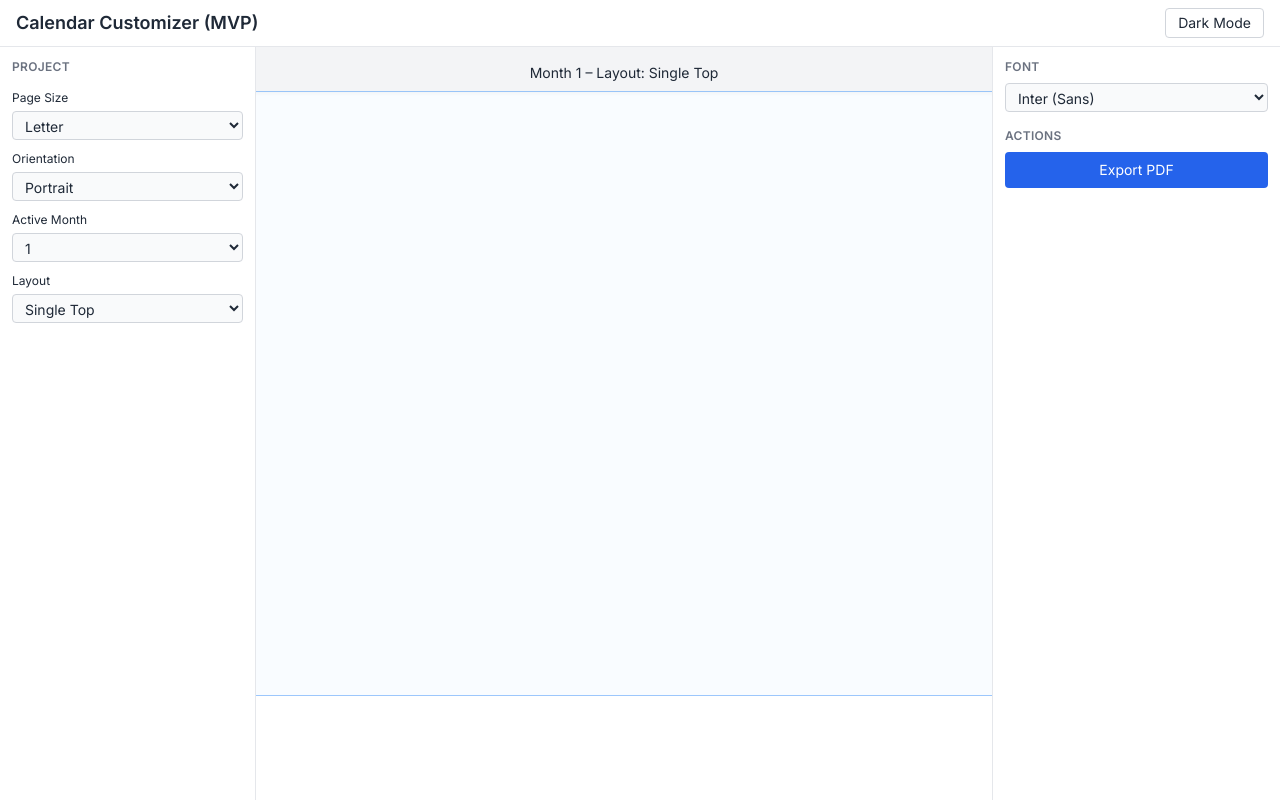
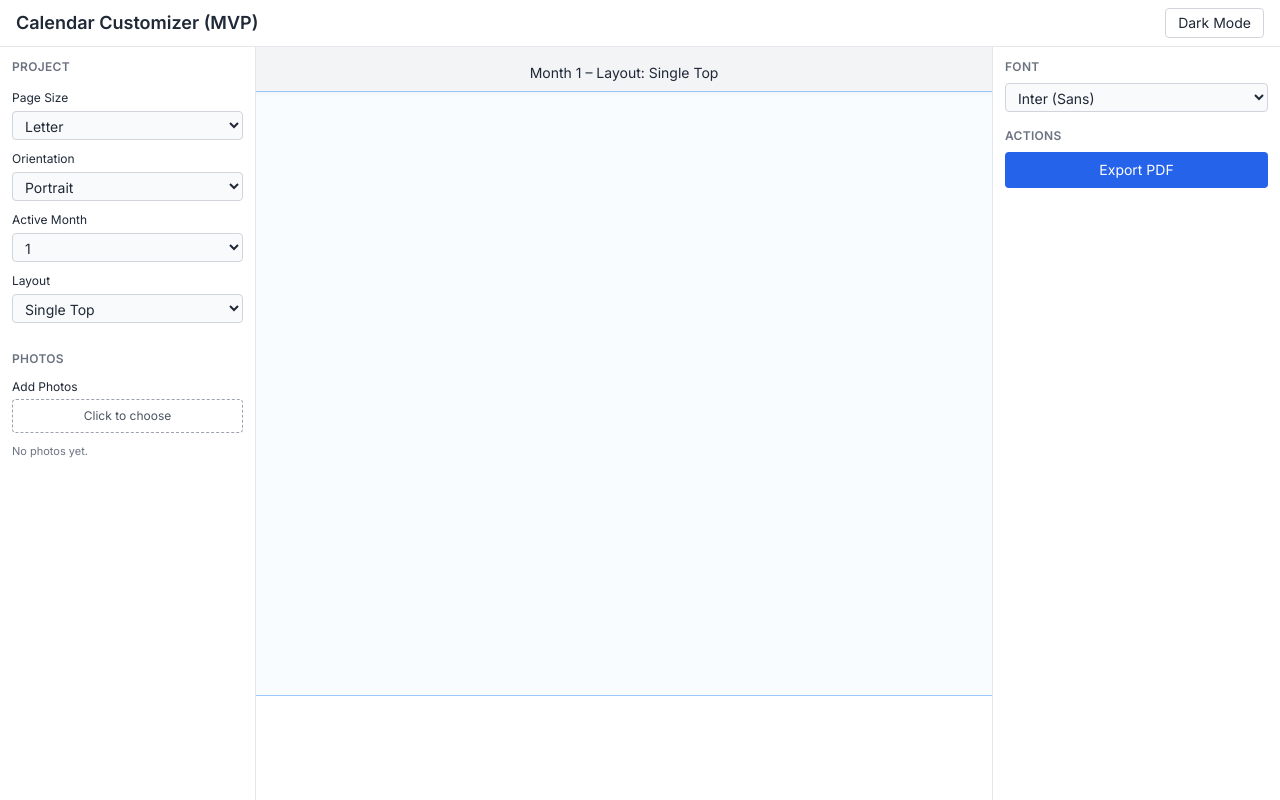
Before and after one commit to JoeProgrammer88/CalendarMaker, a React (Vite) app: page / in a window 1280 px wide. Built offline with nearby package versions, Linux system fonts and the light colour scheme.

Commit message:
feat: add photo management features with uploader and list components

```diff
--- a/src/store/store.ts
+++ b/src/store/store.ts
@@ -2,7 +2,7 @@ import { create } from 'zustand';
 import { immer } from 'zustand/middleware/immer';
 import { shallow } from 'zustand/shallow';
 import { defaultProject } from '../util/defaultProject.ts';
-import type { ProjectState, CalendarPageSizeKey, LayoutId } from '../types.ts';
+import type { ProjectState, CalendarPageSizeKey, LayoutId, MonthSlot } from '../types.ts';
 import { exportAsPdf } from '../util/exporter.ts';
 
 interface UIState {
@@ -19,6 +19,9 @@ interface Actions {
   setActiveMonth(idx: number): void;
   setFontFamily(font: string): void;
   exportProject(): Promise<void>;
+  addPhotos(files: FileList | File[]): Promise<void>;
+  assignPhotoToActiveSlot(photoId: string, slotId?: string): void;
+  updateActiveSlotTransform(delta: Partial<{ scale: number; translateX: number; translateY: number; rotationDegrees: number }>): void;
 }
 
 interface StoreShape {
@@ -45,6 +48,36 @@ export const useCalendarStore = create<StoreShape>()(immer((set, get) => ({
       } finally {
         set(s => { s.ui.exporting = false; });
       }
+    },
+    async addPhotos(files) {
+      const arr = Array.from(files);
+      const newPhotos = await Promise.all(arr.map(async f => {
+        const id = crypto.randomUUID();
+        const blob = f;
+        const previewUrl = URL.createObjectURL(blob);
+        return { id, originalBlobRef: '', previewBlobRef: '', name: f.name, assignedMonths: [], previewUrl };
+      }));
+      set(s => { s.project.photos.push(...newPhotos); });
+    },
+    assignPhotoToActiveSlot(photoId, slotId) {
+      set(s => {
+        const m = s.ui.activeMonth;
+        const monthPage = s.project.monthData[m];
+        const slot = slotId ? monthPage.slots.find((sl: MonthSlot) => sl.slotId === slotId) : monthPage.slots[0];
+        if (slot) slot.photoId = photoId;
+      });
+    },
+    updateActiveSlotTransform(delta) {
+      set(s => {
+        const m = s.ui.activeMonth;
+        const monthPage = s.project.monthData[m];
+        const slot: MonthSlot | undefined = monthPage.slots[0]; // simple: first slot active (future: track active slot)
+        if (!slot) return;
+        if (delta.scale !== undefined) slot.transform.scale = Math.min(5, Math.max(0.1, delta.scale));
+        if (delta.translateX !== undefined) slot.transform.translateX = delta.translateX;
+        if (delta.translateY !== undefined) slot.transform.translateY = delta.translateY;
+        if (delta.rotationDegrees !== undefined) slot.transform.rotationDegrees = ((delta.rotationDegrees % 360) + 360) % 360;
+      });
     }
   }
 })));
--- a/src/types.ts
+++ b/src/types.ts
@@ -15,10 +15,11 @@ export interface LayoutDef { id: LayoutId; name: string; slots: LayoutSlot[]; gr
 export type LayoutId = 'single-top' | 'single-left' | 'full-bleed' | 'dual-split' | 'triple-strip' | 'quad-grid';
 
 export interface PhotoTransform { scale: number; translateX: number; translateY: number; rotationDegrees: number; }
+// translateX / translateY are normalized offsets relative to slot width/height (1 = 100% of slot dimension)
 export interface MonthSlot { slotId: string; photoId?: string; transform: PhotoTransform; }
 export interface MonthPage { index: number; slots: MonthSlot[]; caption?: string; events: string[]; }
 
-export interface PhotoMeta { id: string; originalBlobRef?: string; previewBlobRef?: string; name: string; assignedMonths: number[]; }
+export interface PhotoMeta { id: string; originalBlobRef?: string; previewBlobRef?: string; name: string; assignedMonths: number[]; previewUrl?: string; }
 export interface EventItem { id: string; dateISO: string; text: string; color?: string; visible: boolean; }
 
 export interface CalendarSettings { startMonth: number; startYear: number; months: number; layoutStylePerMonth: LayoutId[]; pageSize: CalendarPageSizeKey; orientation: Orientation; showWeekNumbers: boolean; showCommonHolidays: boolean; fontFamily: string; }
--- a/src/ui/components/Sidebar.tsx
+++ b/src/ui/components/Sidebar.tsx
@@ -44,6 +44,38 @@ export const Sidebar: React.FC = () => {
           </select>
         </label>
       </div>
+      <div className="p-3 font-semibold uppercase tracking-wide text-xs text-gray-500">Photos</div>
+      <div className="px-3 pb-4 space-y-2">
+        <PhotoUploader />
+        <PhotoList />
+      </div>
     </aside>
   );
 };
+
+const PhotoUploader: React.FC = () => {
+  const addPhotos = useCalendarStore(s => s.actions.addPhotos);
+  return (
+    <label className="block text-xs font-medium cursor-pointer">
+      <span className="block mb-1">Add Photos</span>
+      <input type="file" accept="image/*" multiple className="hidden" onChange={e => { if (e.target.files) addPhotos(e.target.files); e.target.value=''; }} />
+      <div className="border border-dashed border-gray-400 dark:border-gray-600 rounded p-2 text-center text-gray-600 dark:text-gray-400 hover:bg-gray-50 dark:hover:bg-gray-900">Click to choose</div>
+    </label>
+  );
+};
+
+const PhotoList: React.FC = () => {
+  const photos = useCalendarStore(s => s.project.photos);
+  const assign = useCalendarStore(s => s.actions.assignPhotoToActiveSlot);
+  return (
+    <div className="grid grid-cols-3 gap-2 max-h-40 overflow-auto">
+      {photos.map(p => (
+        <button key={p.id} onClick={() => assign(p.id)} className="relative group border border-gray-300 dark:border-gray-600 rounded overflow-hidden aspect-square bg-gray-100 dark:bg-gray-700">
+          {p.previewUrl ? <img src={p.previewUrl} alt={p.name} className="object-cover w-full h-full" /> : <span className="text-[10px] p-1">{p.name}</span>}
+          <span className="absolute inset-0 bg-black/30 opacity-0 group-hover:opacity-100 text-white text-[10px] flex items-center justify-center transition">Assign</span>
+        </button>
+      ))}
+      {photos.length === 0 && <div className="col-span-3 text-[11px] text-gray-500">No photos yet.</div>}
+    </div>
+  );
+};
--- a/tsconfig.json
+++ b/tsconfig.json
@@ -16,7 +16,7 @@
     "noEmit": true,
     "jsx": "react-jsx",
     "allowImportingTsExtensions": true,
-    "types": ["vite/client"]
+    "types": ["vite/client", "react", "react-dom"]
   },
   "include": ["src"],
   "references": []
```
